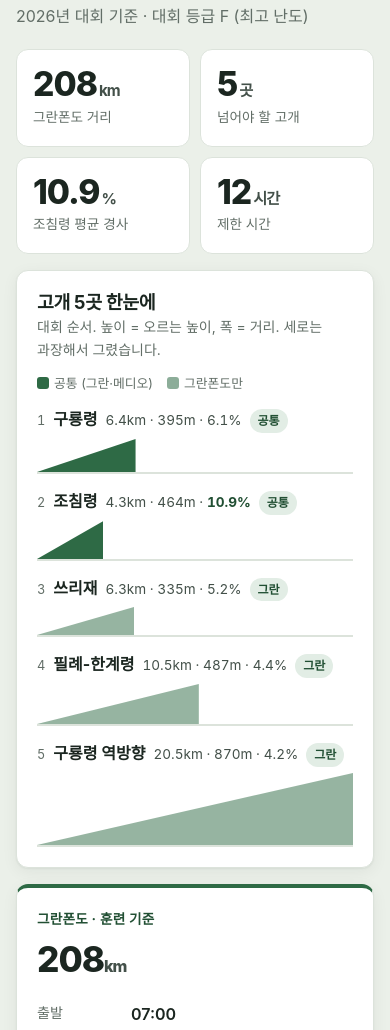
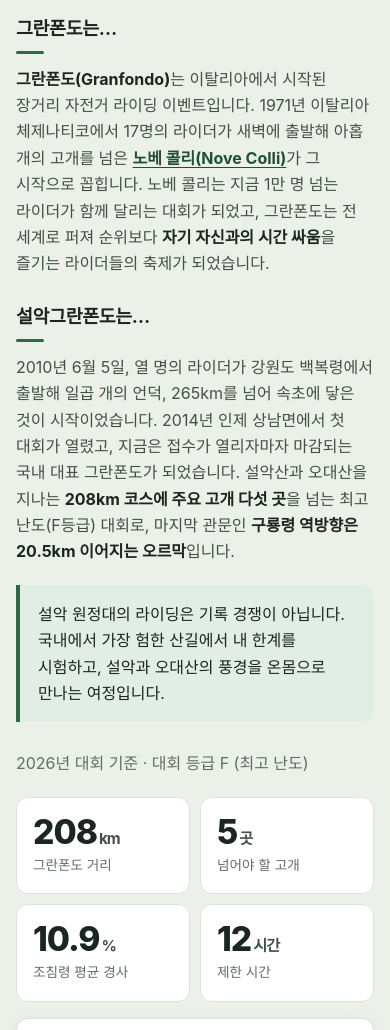
Before and after one commit to oki9785-web/seorak2027, a plain HTML site: page index.html in a window 390 px wide. Shown: the part 1778-2808 px from the top of the page. Drawn offline with Linux system fonts and the light colour scheme; a web font is replaced by a local one.

Commit message:
'설악은 어떤 대회' 소개 글 추가, 그란폰도 카드 '훈련 기준' 삭제
- 그란폰도 / 설악그란폰도 소개 두 단(PC 좌우, 모바일 위아래)과 안내 상자
- 출처로 확인된 사실만 반영, SPEC.md에 출처 기록
- 그란폰도 카드의 '훈련 기준' 표시 삭제

Co-Authored-By: Claude Opus 5.5 <noreply@anthropic.com>

```diff
--- a/assets/main.js
+++ b/assets/main.js
@@ -260,7 +260,7 @@
 
     $('courseCards').innerHTML = r.courses.map(function (c, i) {
       return '<article class="card course' + (i === 0 ? ' main' : '') + '">' +
-        '<p class="eyebrow">' + esc(c.name) + (i === 0 ? ' · 훈련 기준' : '') + '</p>' +
+        '<p class="eyebrow">' + esc(c.name) + '</p>' +
         '<p class="course-km">' + c.km + '<small>km</small></p>' +
         '<dl class="dl">' +
         '<div><dt>출발</dt><dd>' + esc(c.start) + '</dd></div>' +
--- a/assets/style.css
+++ b/assets/style.css
@@ -207,6 +207,16 @@ details > summary::-webkit-details-marker { display: none; }
 .more[open] > summary::after, .fold[open] > summary::after { transform: rotate(-135deg) translateY(-2px); }
 .more-body { padding-top: 4px; }
 
+/* 대회 소개 */
+.intro-cols { display: grid; gap: 28px; margin: 20px 0 20px; }
+@media (min-width: 640px) { .intro-cols { grid-template-columns: 1fr 1fr; gap: 32px; } }
+.intro-title { font-size: 1.15rem; }
+.intro-title::after { content: ""; display: block; width: 28px; height: 3px; border-radius: 2px; background: var(--accent); margin: 10px 0 12px; }
+.intro-col p { color: var(--ink-2); }
+.intro-col b { color: var(--ink); }
+.intro-col a { color: var(--accent-strong); text-underline-offset: 3px; }
+.intro-note { margin: 0 0 28px; padding: 16px 18px; background: var(--accent-soft); border-left: 4px solid var(--accent); border-radius: 0 var(--radius) var(--radius) 0; color: var(--ink); }
+
 /* 대회 */
 .stats { display: grid; grid-template-columns: repeat(2, 1fr); gap: 10px; margin-bottom: 16px; }
 @media (min-width: 640px) { .stats { grid-template-columns: repeat(4, 1fr); } }
--- a/index.html
+++ b/index.html
@@ -84,6 +84,19 @@
     <section class="section alt" id="race" aria-labelledby="raceTitle">
       <div class="wrap">
         <h2 id="raceTitle">설악은 어떤 대회</h2>
+
+        <div class="intro-cols">
+          <article class="intro-col">
+            <h3 class="intro-title">그란폰도는…</h3>
+            <p><b>그란폰도(Granfondo)</b>는 이탈리아에서 시작된 장거리 자전거 라이딩 이벤트입니다. 1971년 이탈리아 체제나티코에서 17명의 라이더가 새벽에 출발해 아홉 개의 고개를 넘은 <b><a href="https://www.novecolli.it/en-GB/history" target="_blank" rel="noopener">노베 콜리(Nove Colli)<span class="sr-only"> (새 창)</span></a></b>가 그 시작으로 꼽힙니다. 노베 콜리는 지금 1만 명 넘는 라이더가 함께 달리는 대회가 되었고, 그란폰도는 전 세계로 퍼져 순위보다 <b>자기 자신과의 시간 싸움</b>을 즐기는 라이더들의 축제가 되었습니다.</p>
+          </article>
+          <article class="intro-col">
+            <h3 class="intro-title">설악그란폰도는…</h3>
+            <p>2010년 6월 5일, 열 명의 라이더가 강원도 백복령에서 출발해 일곱 개의 언덕, 265km를 넘어 속초에 닿은 것이 시작이었습니다. 2014년 인제 상남면에서 첫 대회가 열렸고, 지금은 접수가 열리자마자 마감되는 국내 대표 그란폰도가 되었습니다. 설악산과 오대산을 지나는 <b>208km 코스에 주요 고개 다섯 곳</b>을 넘는 최고 난도(F등급) 대회로, 마지막 관문인 <b>구룡령 역방향은 20.5km 이어지는 오르막</b>입니다.</p>
+          </article>
+        </div>
+        <p class="intro-note">설악 원정대의 라이딩은 기록 경쟁이 아닙니다. 국내에서 가장 험한 산길에서 내 한계를 시험하고, 설악과 오대산의 풍경을 온몸으로 만나는 여정입니다.</p>
+
         <p class="section-sub"><span id="raceBasis">2026년 대회 기준</span> · 대회 등급 <span id="raceGrade">F</span></p>
 
         <div class="stats">
```
Also changed, not shown: 1 other file.
